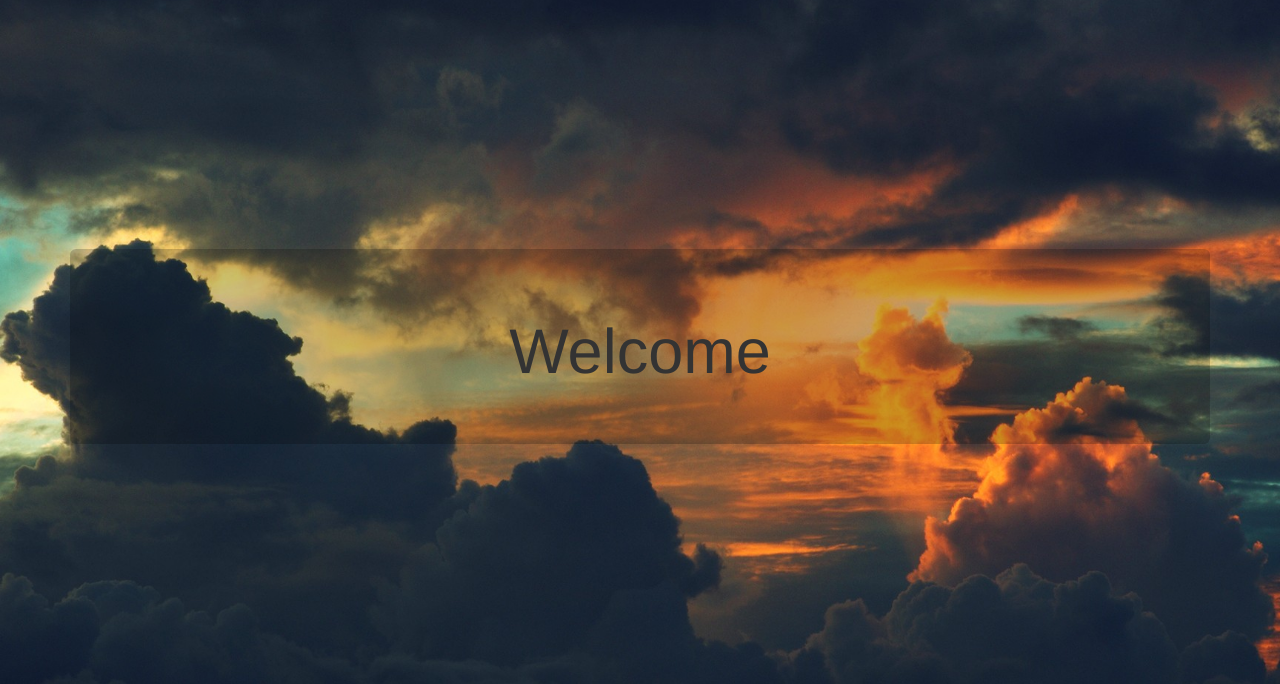
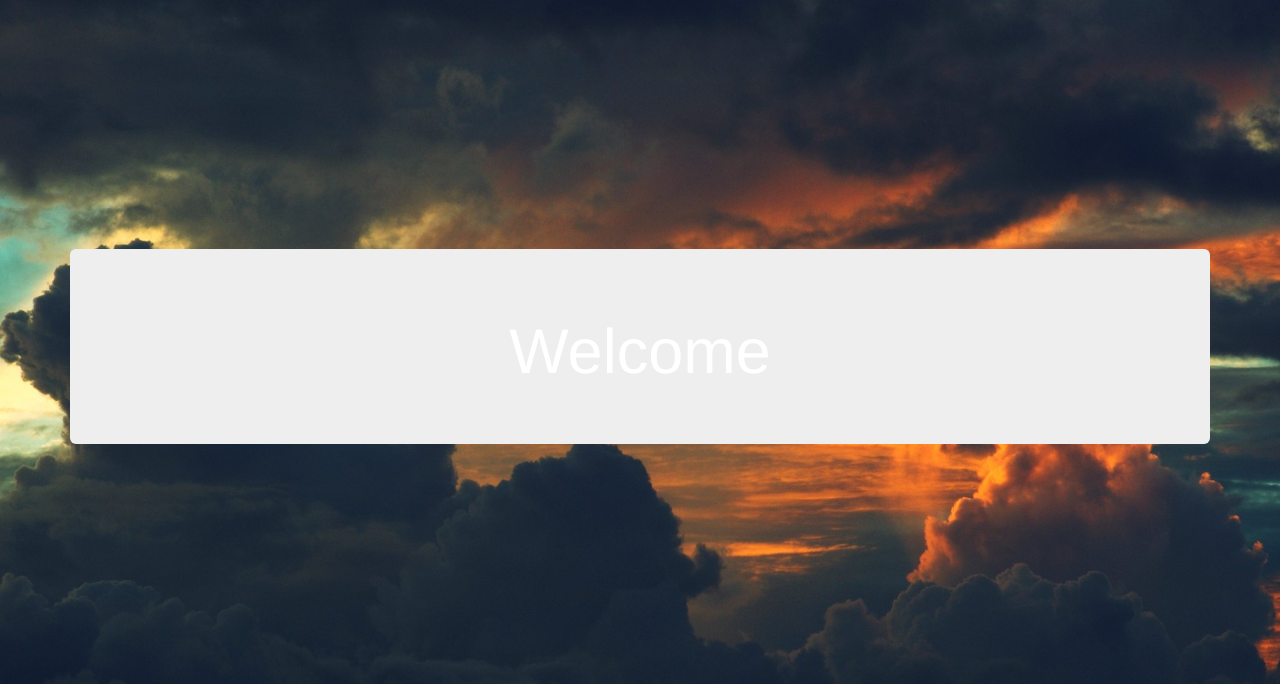
Before and after one commit to MurtazaB/Spotifind2, a Flask app: page / in a window 1280 px wide. Shown: the part 51-735 px from the top of the page. Run offline with Flask 2, Linux system fonts and the light colour scheme; some libraries are stand-ins or nearby versions.

Commit message:
Modified welcome to white

```diff
--- a/templates/home.html
+++ b/templates/home.html
@@ -39,7 +39,8 @@
     margin-top: 300px;
     margin-bottom: 300px;
     font-size: 70px;
-    background: rgba(0, 0, 0, 0.2); important!
+    color: white;
+    /*background: rgba(0, 0, 0, 0); important!*/
 }
 
 </style>
```
Also changed, not shown: 1 other file.
